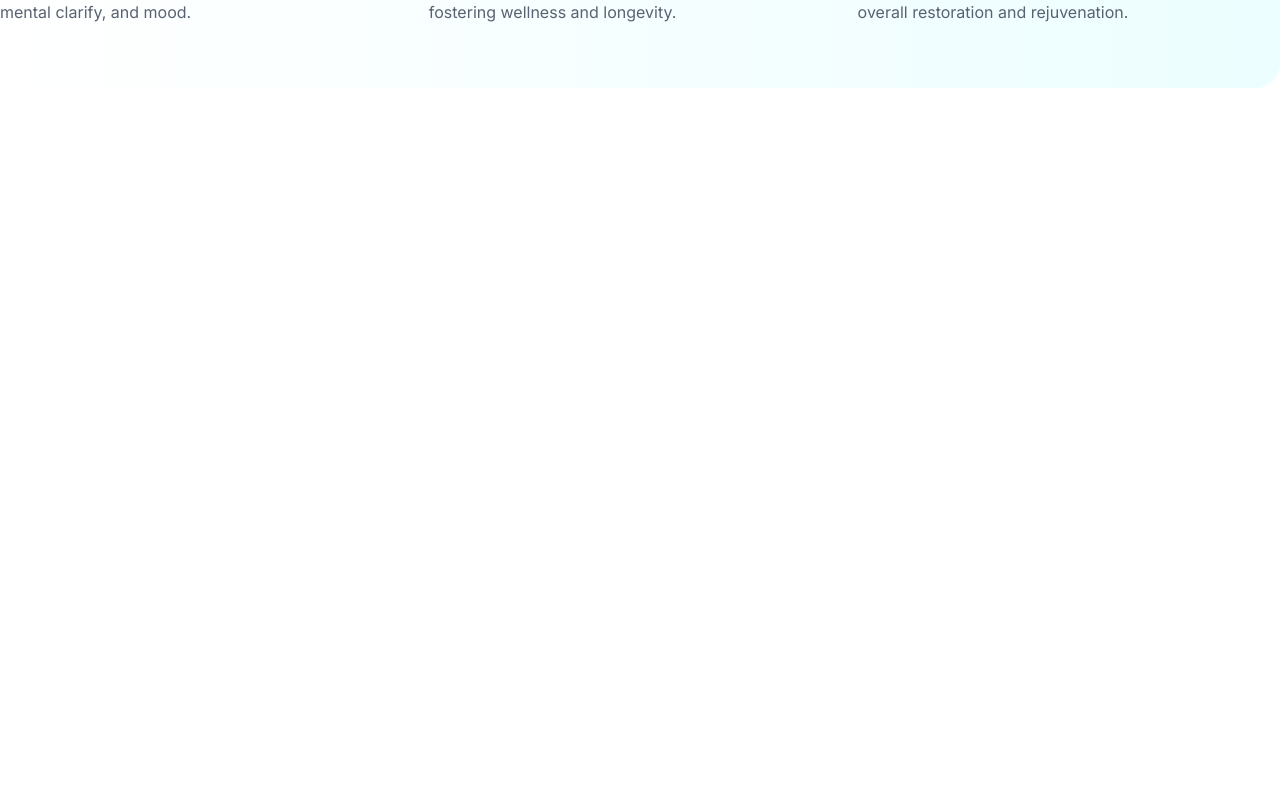
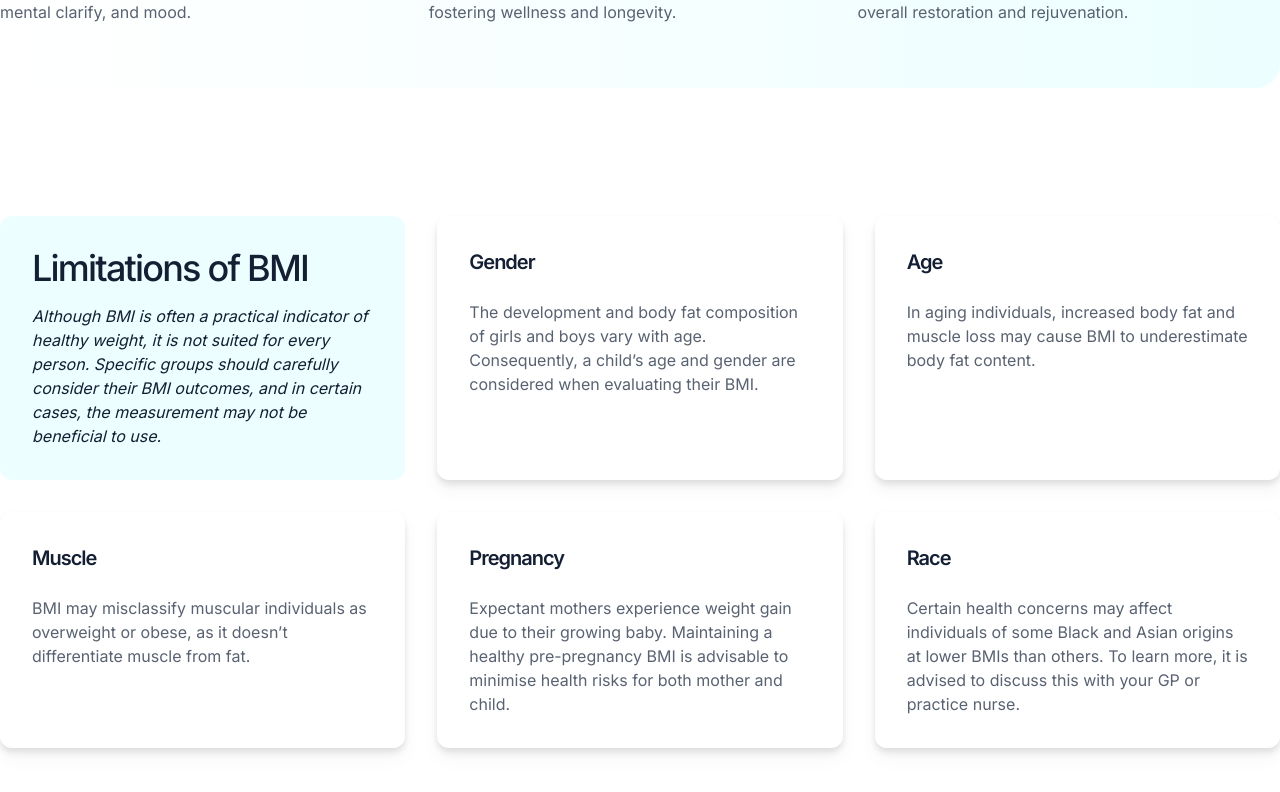
Before and after one commit to ntjnh/fem-bmi-calculator, a React (Vite) app: page / in a window 1280 px wide. Shown: the part 1583-2375 px from the top of the page. Before the commit the page ends 1735 px from the top, so only its background shows below. Built offline with nearby package versions, Linux system fonts and the light colour scheme.

Commit message:
Structure limitations and begin styling it

```diff
--- /dev/null
+++ b/src/components/Limitations.jsx
@@ -0,0 +1,25 @@
+import data from '../data/limitations'
+
+const limitations = data.map((item, i) => {
+    return (
+        <article className={`bg-white drop-shadow-lg p-8 rounded-xl`} key={i}>
+            <h3 className="font-semibold inline-block mb-6 text-xl tracking-tighter">{item.heading}</h3>
+            <p className="text-slate-550">{item.paragraph}</p>
+        </article>
+    )
+})
+
+export default function Limitations() {
+    return (
+        <section className="mb-16 pt-16">
+            <div className="grid grid-cols-3 gap-8">
+                <div className="bg-cyan-50 p-8 rounded-xl">
+                    <h2 className="font-medium leading-[1.125] mb-4 text-4xl tracking-tighter">Limitations of BMI</h2>
+                    <p className="italic">Although BMI is often a practical indicator of healthy weight, it is not suited for every person. Specific groups should carefully consider their BMI outcomes, and in certain cases, the measurement may not be beneficial to use.</p>
+                </div>
+
+                {limitations}
+            </div>
+        </section>
+    )
+}
--- a/src/components/Main.jsx
+++ b/src/components/Main.jsx
@@ -1,3 +1,4 @@
+import Limitations from "./Limitations";
 import Meaning from "./Meaning";
 import Tips from "./Tips";
 
@@ -10,6 +11,8 @@ export default function Main() {
 
                 <Tips />
 
+                <Limitations />
+
             </div>
         </main>
     )
```
